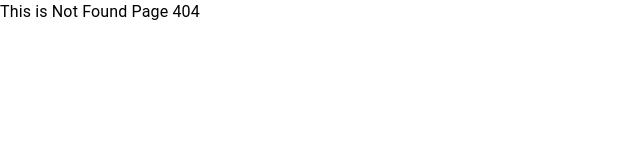
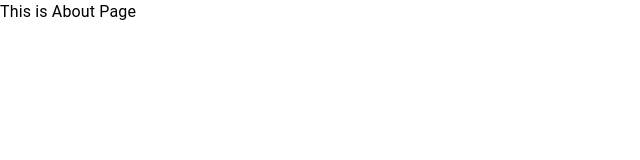
Before and after one commit to macerbreak/next-js-example, a Next.js app: page /about in a window 1280 px wide. Before the commit this address had no page. Shown: the top 160 px of the page, without its empty margins (0-640 px from the left). Built offline with nearby package versions, Linux system fonts and the light colour scheme.

Commit message:
added About page

```diff
--- /dev/null
+++ b/pages/about.tsx
@@ -0,0 +1,8 @@
+import {Typography} from "@mui/material";
+
+const About = () => {
+    return <>
+    <Typography>This is About Page</Typography>
+    </>
+}
+export default About
```
